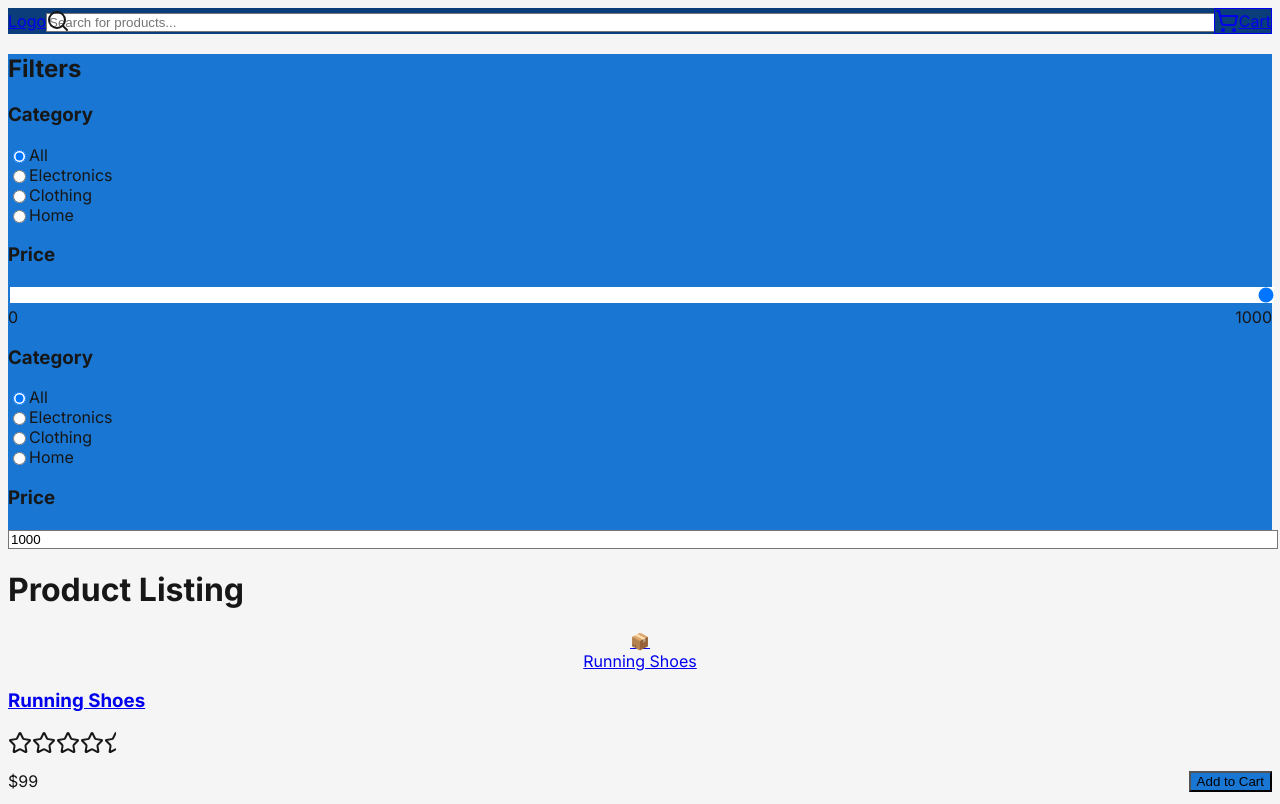
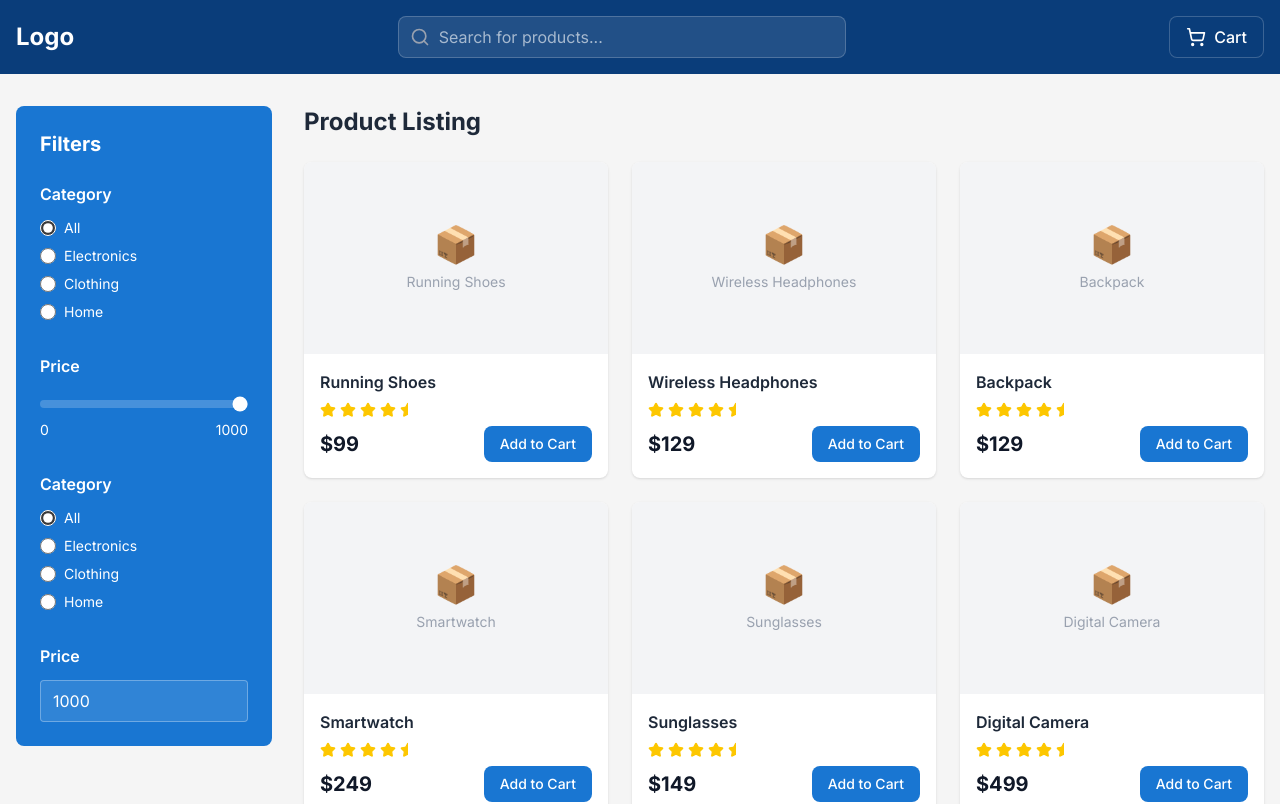
Before and after one commit to rachit0203/whatbytes-product-listing-app, a Next.js app: page / in a window 1280 px wide. Shown: the top 804 px of the page. Built offline with nearby package versions, Linux system fonts and the light colour scheme.

Commit message:
Fix Tailwind CSS configuration for Next.js 15

```diff
--- a/app/globals.css
+++ b/app/globals.css
@@ -1,6 +1,4 @@
-@tailwind base;
-@tailwind components;
-@tailwind utilities;
+@import "tailwindcss";
 
 body {
   background: #f5f5f5;
--- a/package.json
+++ b/package.json
@@ -15,10 +15,11 @@
     "react-dom": "19.2.1"
   },
   "devDependencies": {
-    "@tailwindcss/postcss": "^4",
+    "@tailwindcss/postcss": "^4.1.18",
     "@types/node": "^20",
     "@types/react": "^19",
     "@types/react-dom": "^19",
+    "autoprefixer": "^10.4.22",
     "eslint": "^9",
     "eslint-config-next": "16.0.10",
     "tailwindcss": "^4",
--- /dev/null
+++ b/tailwind.config.ts
@@ -0,0 +1,13 @@
+import type { Config } from "tailwindcss";
+
+export default {
+  content: [
+    "./pages/**/*.{js,ts,jsx,tsx,mdx}",
+    "./components/**/*.{js,ts,jsx,tsx,mdx}",
+    "./app/**/*.{js,ts,jsx,tsx,mdx}",
+  ],
+  theme: {
+    extend: {},
+  },
+  plugins: [],
+} satisfies Config;
```
Also changed, not shown: 1 other file (tests, documents, lock files or other folders).
